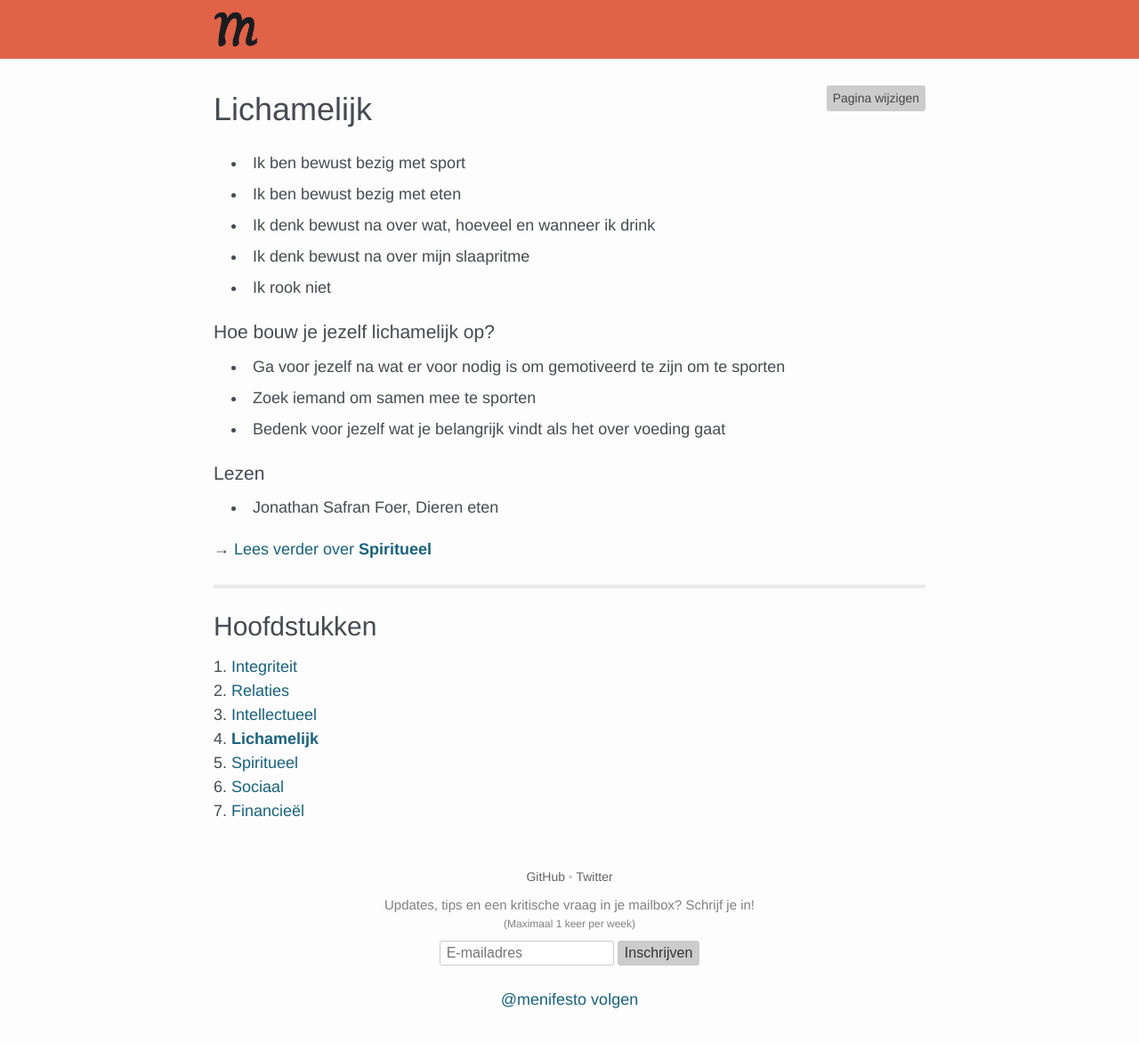
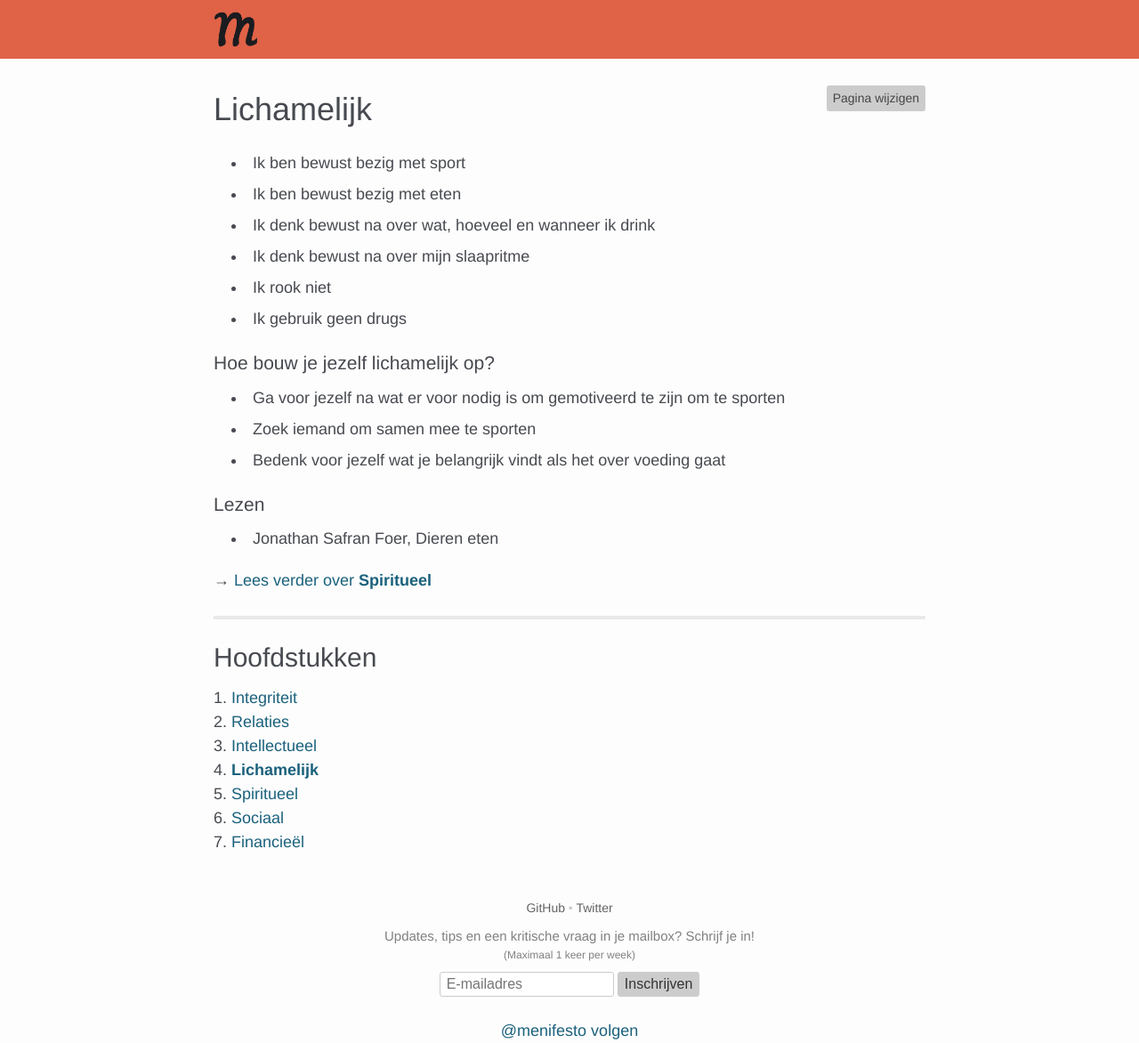
Before and after one commit to rickpastoor/menifesto, a Jekyll site: the page built from _hoofdstukken/04-lichamelijk.md, in a window 1280 px wide. Shown: the whole page at 89% size. Built offline with Jekyll 4.4.1, drawn with Linux system fonts in a browser that asks for light colours; comment, search, counter and statistics services are not loaded; before the commit the page ends 1137 px from its top, so only the background shows below that.

Commit message:
Regeltje over drugs toegevoegd

```diff
--- a/_hoofdstukken/04-lichamelijk.md
+++ b/_hoofdstukken/04-lichamelijk.md
@@ -8,6 +8,7 @@ title: Lichamelijk
 - Ik denk bewust na over wat, hoeveel en wanneer ik drink
 - Ik denk bewust na over mijn slaapritme
 - Ik rook niet
+- Ik gebruik geen drugs
 
 ### Hoe bouw je jezelf lichamelijk op?
 
```
